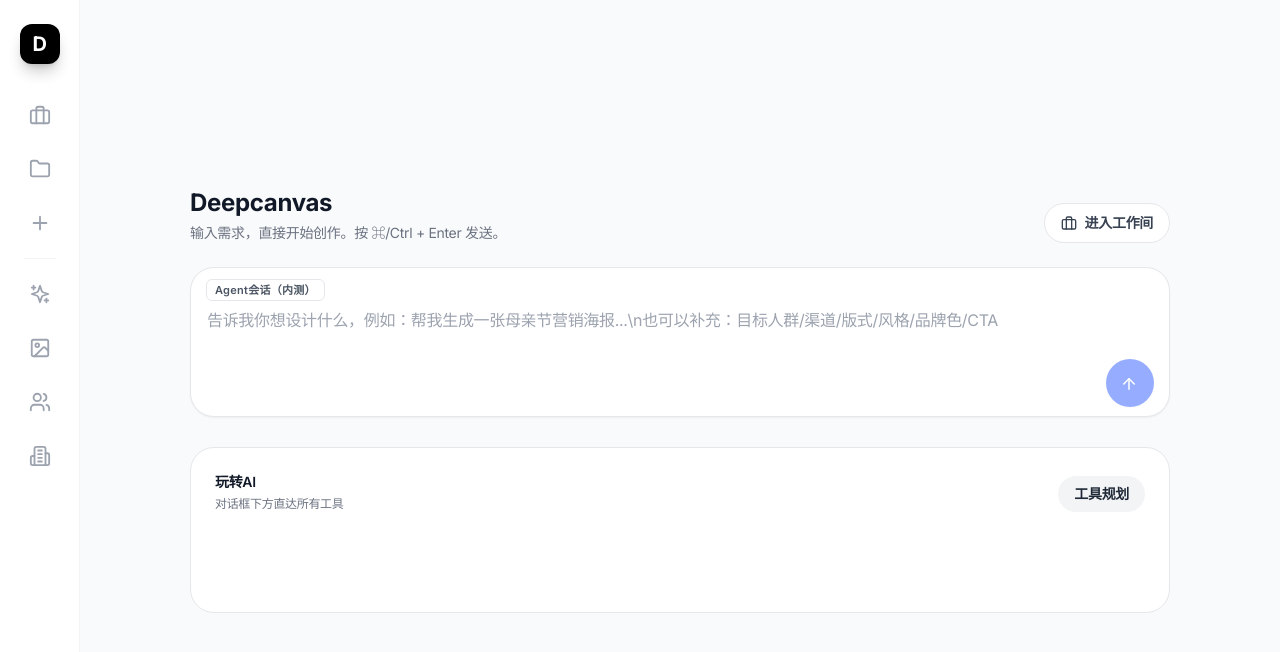
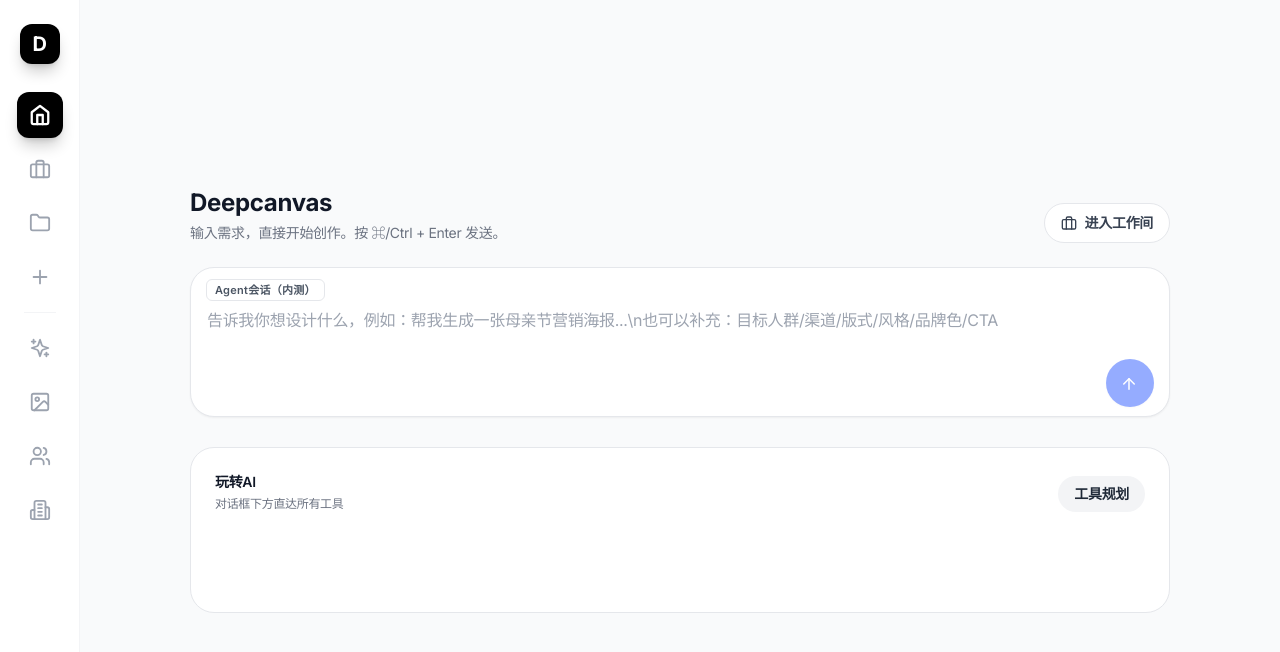
Before and after one commit to AudreyZeng99/ui-deepcanvas, a React (Vite) app: page / in a window 1280 px wide. Shown: the top 652 px of the page. Built offline with nearby package versions, Linux system fonts and the light colour scheme.

Commit message:
feat: unify left sidebar (add home)

```diff
--- a/src/App.tsx
+++ b/src/App.tsx
@@ -31,13 +31,9 @@
 
 function Layout() {
   const location = useLocation();
-  const isHome = location.pathname === '/';
-  const isToolPage = location.pathname.startsWith('/tools/');
   const isMaterialManagement = location.pathname === '/material-management';
   const isAIAdDesignAssistant = location.pathname.startsWith('/ai-ad-design-assistant');
-  const isPublicCanvas = location.pathname === '/public-canvas';
-  const isWorkroomCanvas = location.pathname.startsWith('/workroom/canvas');
-  const showSidebar = !isHome && !isToolPage && !isMaterialManagement && !isAIAdDesignAssistant && !isPublicCanvas && !isWorkroomCanvas;
+  const showSidebar = !isMaterialManagement && !isAIAdDesignAssistant;
 
   return (
     <div className="flex min-h-screen bg-background text-foreground font-sans">
--- a/src/components/layout/Sidebar.tsx
+++ b/src/components/layout/Sidebar.tsx
@@ -1,124 +1,131 @@
-import {
-  Sparkles,
-  Image as ImageIcon,
-  PenTool,
-  LayoutTemplate,
-  LayoutGrid,
-  Settings,
-  FolderOpen,
-  MessageSquare,
-  Building2,
-  Briefcase
-} from 'lucide-react';
-import { NavLink } from 'react-router-dom';
+import { useEffect, useRef, useState } from 'react';
+import type { ElementType } from 'react';
+import { Briefcase, Building2, Folder, Home, Image as ImageIcon, Plus, Sparkles, Users } from 'lucide-react';
+import { NavLink, useLocation, useNavigate } from 'react-router-dom';
 import clsx from 'clsx';
 
 import { Tooltip } from '../Tooltip';
-
-const menuGroups = [
-  {
-    title: '开始设计',
-    items: [
-      { icon: Sparkles, label: '灵感', path: '/inspiration' },
-      { icon: ImageIcon, label: '文生图', path: '/text-to-image' },
-      { icon: PenTool, label: '创建设计', path: '/editor' },
-      { icon: LayoutTemplate, label: '模版', path: '/templates' },
-    ]
-  },
-  {
-    title: '空间',
-    items: [
-      { icon: Briefcase, label: '工作间', path: '/workroom' },
-      { icon: FolderOpen, label: '个人空间', path: '/projects' },
-      { icon: Building2, label: '公共空间', path: '/public' },
-      { icon: LayoutGrid, label: '资产管理', path: '/gallery' },
-    ]
-  }
-];
+import CreateCanvasModal from '../CreateCanvasModal';
 
 export default function Sidebar() {
+  const location = useLocation();
+  const navigate = useNavigate();
+  const [isCreateMenuOpen, setIsCreateMenuOpen] = useState(false);
+  const [isCanvasModalOpen, setIsCanvasModalOpen] = useState(false);
+  const createMenuRef = useRef<HTMLDivElement>(null);
+
+  useEffect(() => {
+    function handleClickOutside(event: MouseEvent) {
+      if (createMenuRef.current && !createMenuRef.current.contains(event.target as Node)) setIsCreateMenuOpen(false);
+    }
+    document.addEventListener('mousedown', handleClickOutside);
+    return () => {
+      document.removeEventListener('mousedown', handleClickOutside);
+    };
+  }, []);
+
+  const searchParams = new URLSearchParams(location.search);
+  const templateScope = searchParams.get('scope') === 'team' ? 'team' : 'public';
+
   return (
-    <aside
-      className="fixed left-0 top-0 h-screen flex flex-col py-6 bg-white border-r border-gray-100 z-50 w-20 items-center transition-all duration-300 ease-in-out"
-    >
-      {/* Header / Logo */}
-      <div className="mb-8 flex items-center justify-center">
-        <NavLink to="/" className="flex items-center gap-3 group">
-          <div className="w-10 h-10 bg-black rounded-xl flex items-center justify-center text-white font-bold text-xl transition-transform group-hover:scale-105 shrink-0 shadow-lg shadow-black/20">
-            D
-          </div>
-        </NavLink>
-      </div>
+    <aside className="fixed left-0 top-0 h-screen w-20 bg-white border-r border-gray-100 z-50 flex flex-col items-center py-6 gap-3">
+      <CreateCanvasModal isOpen={isCanvasModalOpen} onClose={() => setIsCanvasModalOpen(false)} />
 
-      {/* Navigation */}
-      <nav className="flex-1 flex flex-col gap-8 overflow-y-auto w-full no-scrollbar px-2">
-        {menuGroups.map((group, index) => (
-          <div key={group.title} className="flex flex-col gap-3 items-center w-full">
-            {group.items.map((item) => (
-              <Tooltip key={item.path} content={item.label} position="right">
-                <NavLink
-                  to={item.path}
-                  className={({ isActive }) =>
-                    clsx(
-                      "p-3 rounded-xl transition-all duration-200 group relative flex items-center justify-center",
-                      isActive
-                        ? "bg-black text-white shadow-lg shadow-black/20"
-                        : "text-gray-400 hover:bg-gray-100 hover:text-black"
-                    )
-                  }
-                >
-                  {({ isActive }) => (
-                    <item.icon size={22} strokeWidth={isActive ? 2.5 : 2} className="shrink-0" />
-                  )}
-                </NavLink>
-              </Tooltip>
-            ))}
-            {/* Separator between groups */}
-            {index < menuGroups.length - 1 && (
-              <div className="w-8 h-px bg-gray-100 mt-2" />
-            )}
-          </div>
-        ))}
+      <NavLink to="/" className="w-10 h-10 bg-black rounded-xl flex items-center justify-center text-white font-bold text-xl shadow-lg shadow-black/20">
+        D
+      </NavLink>
+
+      <nav className="mt-4 flex flex-col items-center gap-2 w-full px-2">
+        <IconNavLink icon={Home} label="首页" to="/" />
+        <IconNavLink icon={Briefcase} label="工作间" to="/workroom" />
+        <IconNavLink icon={Folder} label="个人空间" to="/projects" />
+
+        <div className="relative w-full flex items-center justify-center" ref={createMenuRef}>
+          <Tooltip content="新建画布" position="right">
+            <button
+              type="button"
+              onClick={() => setIsCreateMenuOpen((v) => !v)}
+              className={clsx(
+                'p-3 rounded-xl transition-all duration-200 flex items-center justify-center w-full',
+                isCreateMenuOpen ? 'bg-black text-white shadow-lg shadow-black/20' : 'text-gray-400 hover:bg-gray-100 hover:text-black'
+              )}
+              aria-label="新建画布"
+            >
+              <Plus size={22} />
+            </button>
+          </Tooltip>
+          {isCreateMenuOpen && (
+            <div className="absolute left-[76px] top-1/2 -translate-y-1/2 w-56 bg-white rounded-xl shadow-xl border border-gray-100 py-2 z-50 overflow-hidden">
+              <button
+                type="button"
+                onClick={() => {
+                  setIsCreateMenuOpen(false);
+                  setIsCanvasModalOpen(true);
+                }}
+                className="w-full px-3 py-2.5 text-sm font-medium text-gray-700 hover:bg-gray-50 transition-colors text-left"
+              >
+                新建创建设计画布
+              </button>
+              <button
+                type="button"
+                onClick={() => {
+                  setIsCreateMenuOpen(false);
+                  navigate('/public-canvas');
+                }}
+                className="w-full px-3 py-2.5 text-sm font-medium text-gray-700 hover:bg-gray-50 transition-colors text-left"
+              >
+                新建无限画布
+              </button>
+            </div>
+          )}
+        </div>
+
+        <div className="w-8 h-px bg-gray-100 my-1" />
+        <IconNavLink icon={Sparkles} label="提示词灵感" to="/inspiration" />
+        <IconNavLink icon={ImageIcon} label="文生图" to="/text-to-image" />
+
+        <IconNavLink
+          icon={Users}
+          label="社区"
+          to="/templates?scope=public"
+          forceActive={location.pathname === '/templates' && templateScope === 'public'}
+        />
+        <IconNavLink
+          icon={Building2}
+          label="团队"
+          to="/templates?scope=team"
+          forceActive={location.pathname === '/templates' && templateScope === 'team'}
+        />
       </nav>
-
-      {/* Footer / Settings / Feedback */}
-      <div className="mt-auto w-full flex flex-col gap-4 items-center px-2 pb-6">
-        <Tooltip content="设置" position="right">
-          <NavLink
-            to="/settings"
-            className={({ isActive }) =>
-              clsx(
-                "p-3 rounded-xl transition-all duration-200 group relative flex items-center justify-center",
-                isActive
-                  ? "bg-black text-white shadow-lg shadow-black/20"
-                  : "text-gray-400 hover:bg-gray-100 hover:text-black"
-              )
-            }
-          >
-            {({ isActive }) => (
-              <Settings size={22} strokeWidth={isActive ? 2.5 : 2} className="shrink-0" />
-            )}
-          </NavLink>
-        </Tooltip>
-
-        <Tooltip content="用户意见收集" position="right">
-          <NavLink
-            to="/feedback"
-            className={({ isActive }) =>
-              clsx(
-                "p-3 rounded-xl transition-all duration-200 group relative flex items-center justify-center",
-                isActive
-                  ? "bg-black text-white shadow-lg shadow-black/20"
-                  : "text-gray-400 hover:bg-gray-100 hover:text-black"
-              )
-            }
-          >
-            {({ isActive }) => (
-              <MessageSquare size={22} strokeWidth={isActive ? 2.5 : 2} className="shrink-0" />
-            )}
-          </NavLink>
-        </Tooltip>
-      </div>
     </aside>
   );
 }
+
+function IconNavLink({
+  icon: Icon,
+  label,
+  to,
+  forceActive,
+}: {
+  icon: ElementType;
+  label: string;
+  to: string;
+  forceActive?: boolean;
+}) {
+  return (
+    <Tooltip content={label} position="right">
+      <NavLink
+        to={to}
+        className={({ isActive }) =>
+          clsx(
+            'p-3 rounded-xl transition-all duration-200 group relative flex items-center justify-center w-full',
+            forceActive ?? isActive ? 'bg-black text-white shadow-lg shadow-black/20' : 'text-gray-400 hover:bg-gray-100 hover:text-black'
+          )
+        }
+        aria-label={label}
+      >
+        {({ isActive }) => <Icon size={22} strokeWidth={(forceActive ?? isActive) ? 2.5 : 2} className="shrink-0" />}
+      </NavLink>
+    </Tooltip>
+  );
+}
--- a/src/pages/Home.tsx
+++ b/src/pages/Home.tsx
@@ -1,14 +1,9 @@
-import { useEffect, useMemo, useRef, useState } from 'react';
+import { useMemo, useState } from 'react';
+import type { ElementType } from 'react';
 import { Link, useNavigate } from 'react-router-dom';
 import {
   ArrowUp,
   Briefcase,
-  Building2,
-  Folder,
-  Image as ImageIcon,
-  Plus,
-  Sparkles,
-  Users,
   Wand2,
   Eraser,
   Scissors,
@@ -20,36 +15,21 @@
   MoreHorizontal,
 } from 'lucide-react';
 import clsx from 'clsx';
-import CreateCanvasModal from '../components/CreateCanvasModal';
 
 import { useTheme } from '../theme/ThemeContext';
-import { Tooltip } from '../components/Tooltip';
 import { useToast } from '../components/ToastProvider';
 
 export default function Home() {
   const { theme } = useTheme();
   const navigate = useNavigate();
   const toast = useToast();
-  const [isCanvasModalOpen, setIsCanvasModalOpen] = useState(false);
   const [chatInput, setChatInput] = useState('');
-  const [isCreateMenuOpen, setIsCreateMenuOpen] = useState(false);
-  const createMenuRef = useRef<HTMLDivElement>(null);
 
   const handleChatSubmit = () => {
     const q = chatInput.trim();
     if (!q) return;
     navigate(`/public-canvas?q=${encodeURIComponent(q)}`);
   };
-
-  useEffect(() => {
-    function handleClickOutside(event: MouseEvent) {
-      if (createMenuRef.current && !createMenuRef.current.contains(event.target as Node)) setIsCreateMenuOpen(false);
-    }
-    document.addEventListener('mousedown', handleClickOutside);
-    return () => {
-      document.removeEventListener('mousedown', handleClickOutside);
-    };
-  }, []);
 
   const isGlass = theme.id.includes('glass');
   const isOutlined = theme.id.includes('outlined');
@@ -80,70 +60,7 @@
   );
 
   return (
-    <div className="min-h-screen bg-background text-foreground font-sans">
-      <CreateCanvasModal
-        isOpen={isCanvasModalOpen}
-        onClose={() => setIsCanvasModalOpen(false)}
-      />
-
-      <aside className="fixed left-0 top-0 h-screen w-20 bg-white border-r border-gray-100 z-50 flex flex-col items-center py-6 gap-3">
-        <Link to="/" className="w-10 h-10 bg-black rounded-xl flex items-center justify-center text-white font-bold text-xl shadow-lg shadow-black/20">
-          D
-        </Link>
-
-        <div className="mt-4 flex flex-col items-center gap-2 w-full px-2">
-          <QuickActionLink icon={Briefcase} label="工作间" to="/workroom" />
-          <QuickActionLink icon={Folder} label="个人空间" to="/projects" />
-
-          <div className="relative w-full flex items-center justify-center" ref={createMenuRef}>
-            <Tooltip content="新建画布" position="right">
-              <button
-                type="button"
-                onClick={() => setIsCreateMenuOpen((v) => !v)}
-                className={clsx(
-                  'p-3 rounded-xl transition-all duration-200 flex items-center justify-center w-full',
-                  isCreateMenuOpen ? 'bg-black text-white shadow-lg shadow-black/20' : 'text-gray-400 hover:bg-gray-100 hover:text-black'
-                )}
-                aria-label="新建画布"
-              >
-                <Plus size={22} />
-              </button>
-            </Tooltip>
-            {isCreateMenuOpen && (
-              <div className="absolute left-[76px] top-1/2 -translate-y-1/2 w-56 bg-white rounded-xl shadow-xl border border-gray-100 py-2 z-50 overflow-hidden">
-                <button
-                  type="button"
-                  onClick={() => {
-                    setIsCreateMenuOpen(false);
-                    setIsCanvasModalOpen(true);
-                  }}
-                  className="w-full px-3 py-2.5 text-sm font-medium text-gray-700 hover:bg-gray-50 transition-colors text-left"
-                >
-                  新建创建设计画布
-                </button>
-                <button
-                  type="button"
-                  onClick={() => {
-                    setIsCreateMenuOpen(false);
-                    navigate('/public-canvas');
-                  }}
-                  className="w-full px-3 py-2.5 text-sm font-medium text-gray-700 hover:bg-gray-50 transition-colors text-left"
-                >
-                  新建无限画布
-                </button>
-              </div>
-            )}
-          </div>
-
-          <div className="w-8 h-px bg-gray-100 my-1" />
-          <QuickActionLink icon={Sparkles} label="提示词灵感" to="/inspiration" />
-          <QuickActionLink icon={ImageIcon} label="文生图" to="/text-to-image" />
-          <QuickActionLink icon={Users} label="社区" to="/templates?scope=public" />
-          <QuickActionLink icon={Building2} label="团队" to="/templates?scope=team" />
-        </div>
-      </aside>
-
-      <main className="ml-20 min-h-screen flex items-center justify-center px-8 py-12">
+    <div className="min-h-screen flex items-center justify-center px-8 py-12">
         <div className="w-full max-w-[980px] space-y-6">
           <div className="flex items-end justify-between gap-4 flex-wrap">
             <div className="space-y-1">
@@ -224,26 +141,11 @@
             </div>
           </div>
         </div>
-      </main>
     </div>
   );
 }
 
-function QuickActionLink({ icon: Icon, label, to }: { icon: React.ElementType; label: string; to: string }) {
-  return (
-    <Tooltip content={label} position="right">
-      <Link
-        to={to}
-        className="p-3 rounded-xl transition-all duration-200 group relative flex items-center justify-center w-full text-gray-400 hover:bg-gray-100 hover:text-black"
-        aria-label={label}
-      >
-        <Icon size={22} strokeWidth={2} className="shrink-0" />
-      </Link>
-    </Tooltip>
-  );
-}
-
-function ToolIcon({ icon: Icon, label, className, onClick }: { icon: React.ElementType; label: string; className?: string; onClick?: () => void }) {
+function ToolIcon({ icon: Icon, label, className, onClick }: { icon: ElementType; label: string; className?: string; onClick?: () => void }) {
   return (
     <div
       onClick={(e) => {
```
